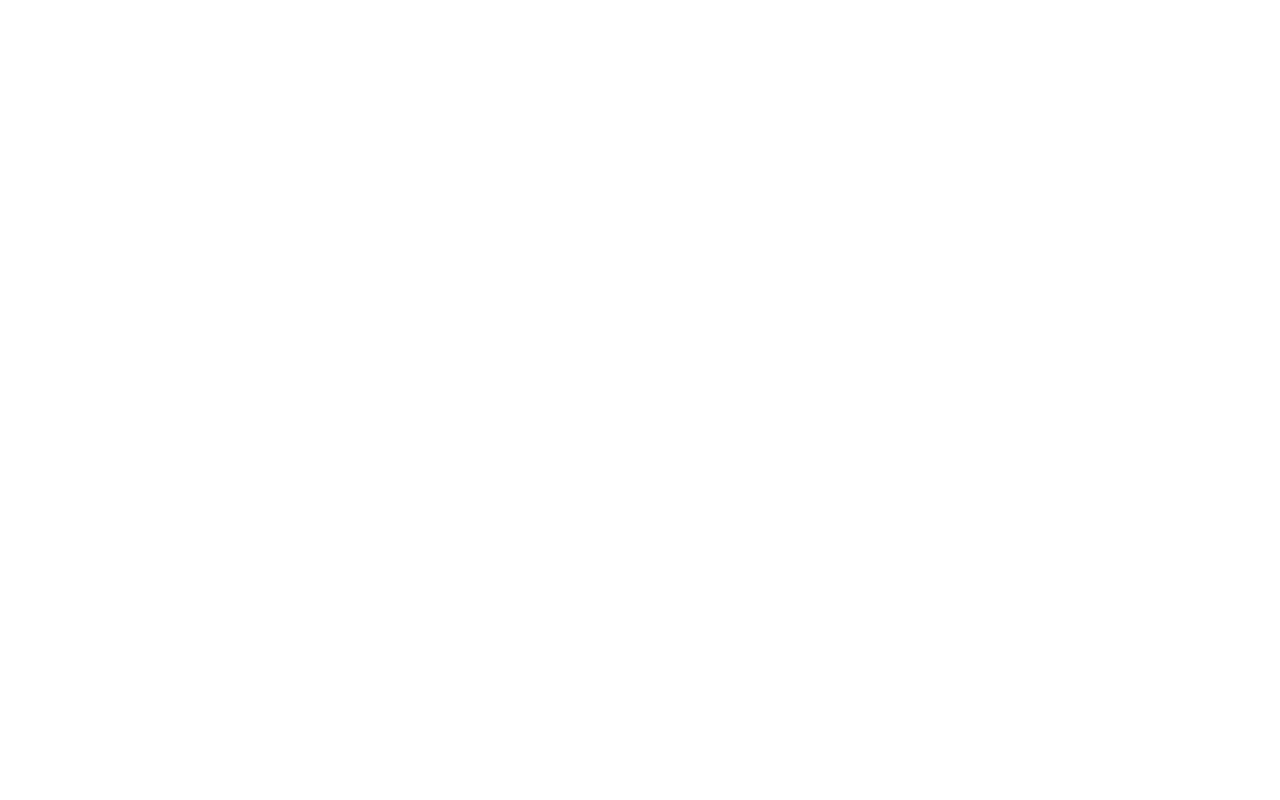
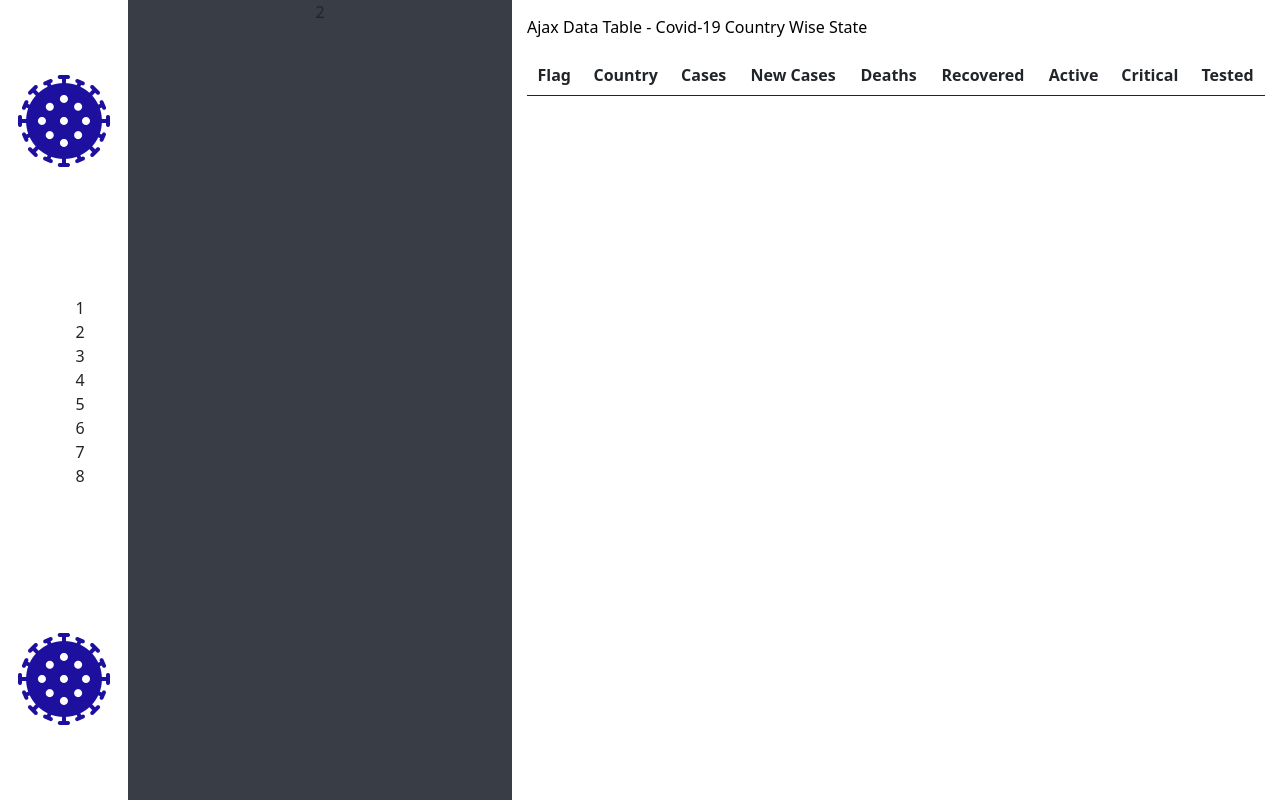
Before and after one commit to JDQN/App-Impacto-Covid-19, a plain HTML site: page trackers/html/tracker2.html in a window 1280 px wide. Drawn offline with nearby package versions, Linux system fonts and the light colour scheme; no server answers.

Commit message:
Creando componentes de tracker-2

```diff
--- a/trackers/css/tracker2.css
+++ b/trackers/css/tracker2.css
@@ -0,0 +1,60 @@
+* {
+    margin: 0;
+    padding: 0;
+    box-sizing: border-box;
+	border: none;
+	outline: none;
+}
+
+nav ul li {
+    list-style: none;
+	text-decoration: none;
+}
+
+.contenedor {
+
+    text-align: center;
+    height: 100vh;
+    display: grid;
+    grid-template-columns: repeat(10,1fr);
+    grid-template-rows: repeat(auto);
+    grid-template-areas: "header    sidebar-1   contenido";
+}
+
+.contenedor .header {
+    grid-column-start: 1;
+    grid-column-end: 1;
+}
+
+.contenedor .sidebar-1{
+    background: #393e46;
+    grid-column-start: 2;
+    grid-column-end: 5;
+}
+
+.contenedor .contenido {
+    background: #fff;
+    color: #000;
+    grid-column-start: 5;
+    grid-column-end: -1;
+    margin: 15px;
+}
+
+.contenedor .navbar {
+    display: flex;
+    flex-direction: column;
+    justify-content: space-around;
+}
+
+.contenido h1 {
+    font-size: 10px;
+}
+
+.contenido {
+    overflow-y: scroll;
+    height: 90vh;
+}
+
+.contenido p{
+    text-align: start;
+}
--- a/trackers/html/tracker2.html
+++ b/trackers/html/tracker2.html
@@ -5,9 +5,64 @@
     <meta http-equiv="X-UA-Compatible" content="IE=edge">
     <meta name="viewport" content="width=device-width, initial-scale=1.0">
     <link rel="stylesheet" href="../css/tracker2.css">
-    <title>Document</title>
+
+    <link href="https://cdn.jsdelivr.net/npm/bootstrap@5.0.0-beta3/dist/css/bootstrap.min.css" rel="stylesheet" integrity="sha384-eOJMYsd53ii+scO/bJGFsiCZc+5NDVN2yr8+0RDqr0Ql0h+rP48ckxlpbzKgwra6" crossorigin="anonymous">
+
+    <title>Track-2</title>
 </head>
 <body>
+    <div class="contenedor">
+        <div class="navbar">
+            <a href="../../index.html"><img src="../../img/coronavirus.png" alt=""></a>
+            <nav>
+                <ul>
+                    <li>1</li>
+                    <li>2</li>
+                    <li>3</li>
+                    <li>4</li>
+                    <li>5</li>
+                    <li>6</li>
+                    <li>7</li>
+                    <li>8</li>
+                </ul>
+            </nav>
+            <a href="../../index.html"><img src="../../img/coronavirus.png" alt=""></a>
+        </div>
+
+        <div class="sidebar-1">
+            2
+
+        </div>
+
+        <div class="contenido">
+          <p>Ajax Data Table - Covid-19 Country Wise State</p>
+
+
+          <div class="tabla-container">
+            <table class="table">
+              <thead>
+                <tr>
+                  <th>Flag</th>
+                  <th>Country</th>
+                  <th>Cases</th>
+                  <th>New Cases</th>
+                  <th>Deaths</th>
+                  <th>Recovered</th>
+                  <th>Active</th>
+                  <th>Critical</th>
+                  <th>Tested</th>
+                </tr>
+              </thead>
+              <tbody id="data">
+
+              </tbody>
+            </table>
+
+        </div>
+
+      </div>
+
+
     <script src="../js/tracker2.js"></script>
 </body>
 </html>
--- a/trackers/js/tracker2.js
+++ b/trackers/js/tracker2.js
@@ -0,0 +1,27 @@
+
+//Fetch (ajax) y  peticiones a servicios / apis rest
+let url = 'https://disease.sh/v3/covid-19/countries'; //Definir la variable, origen de los datos
+fetch(url) // Solicitud a la url
+    .then( response => response.json() ) // se resuleve la promesa y la pasa a json
+    .then( data => mostrarData(data) ) //el objeto data lo manda a consola
+    .catch( error => console.log(error) ) //si hay un error sera atrapado con la palabra reservada catch
+
+//Capturar datos que necesitamos
+const mostrarData = (data) => {
+    console.log(data)
+    let body = ''
+    for (let i = 0; i<data.length; i++){
+        body += `<tr>
+                    <td>${data[i].flag}</td>
+                    <td>${data[i].country}</td>
+                    <td>${data[i].cases}</td>
+                    <td>${data[i].todayCases}</td>
+                    <td>${data[i].deaths}</td>
+                    <td>${data[i].recovered}</td>
+                    <td>${data[i].active}</td>
+                    <td>${data[i].critical}</td>
+                    <td>${data[i].tests}</td>
+                 </tr>`
+    }
+    document.getElementById('data').innerHTML = body
+}
```
Also changed, not shown: trackers/html/tracker1.html (+3 -4 lines), trackers/html/tracker3.html (+1 -0 lines).
